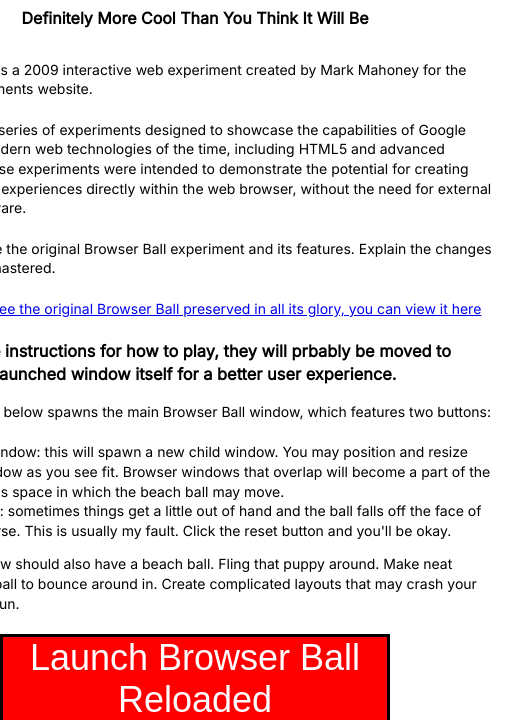
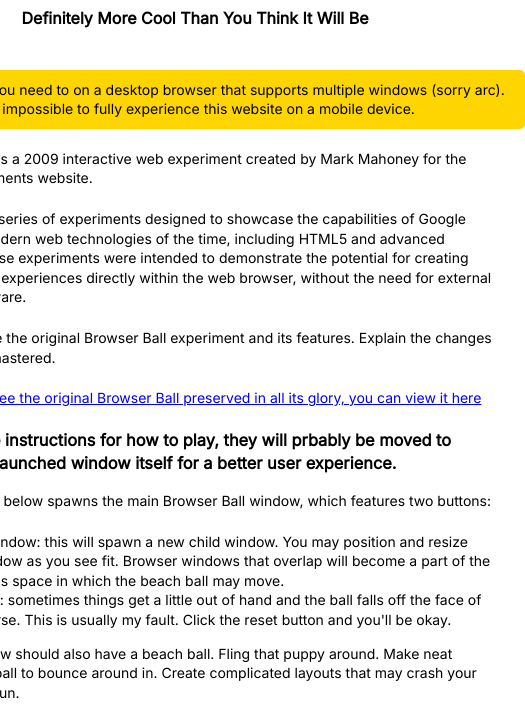
Before and after one commit to RomanBaiocco/browser-ball-reloaded, a website built with Vite: page index.html in a window 390 px wide. Shown: the part 135-855 px from the top of the page, 525 px wide, since content can reach past the window. Built offline with nearby package versions, Linux system fonts and the light colour scheme.

Commit message:
Add mobile device warning

```diff
--- a/index.html
+++ b/index.html
@@ -32,6 +32,11 @@
       <h2 class="tagline">Definitely More Cool Than You Think It Will Be</h2>
     </div>
 
+    <div class="warning-callout">
+      Important note! You need to on a desktop browser that supports multiple windows (sorry arc).<br />It is impossible
+      to fully experience this website on a mobile device.
+    </div>
+
     <div id="content">
       <p>
         Browser Ball was a 2009 interactive web experiment created by Mark Mahoney for the Chrome Experiments website.
@@ -43,12 +48,19 @@
         the need for external plugins or software.
       </p>
       <p>
-        TODO: Describe the original Browser Ball experiment and its features. Explain the changes made in the remastered.
+        TODO: Describe the original Browser Ball experiment and its features. Explain the changes made in the
+        remastered.
       </p>
-			<p><a href="./classic/index.html">If you'd like to see the original Browser Ball preserved in all its glory, you can view it here</a></p>
+      <p>
+        <a href="./classic/index.html"
+          >If you'd like to see the original Browser Ball preserved in all its glory, you can view it here</a
+        >
+      </p>
 
-
-			<h3>Below are the instructions for how to play, they will prbably be moved to inside of the launched window itself for a better user experience.</h3>
+      <h3>
+        Below are the instructions for how to play, they will prbably be moved to inside of the launched window itself
+        for a better user experience.
+      </h3>
       <p>Clicking the link below spawns the main Browser Ball window, which features two buttons:</p>
       <ol>
         <li>
@@ -66,9 +78,9 @@
       </p>
     </div>
 
-		<button id="launch" aria-label="Launch browser ball reloaded in new window" onclick="launch()">
-			Launch Browser Ball Reloaded
-		</button>
+    <button id="launch" aria-label="Launch browser ball reloaded in new window" onclick="launch()">
+      Launch Browser Ball Reloaded
+    </button>
 
     <div id="footer">
       <p>Remastered by <a href="https://github.com/RomanBaiocco">Roman Baiocco</a>.</p>
--- a/reloaded/css/intro.css
+++ b/reloaded/css/intro.css
@@ -14,6 +14,17 @@
   display: flex;
   flex-direction: column;
   align-items: center;
+}
+
+.warning-callout {
+  background: rgb(255, 213, 0);
+  color: #000;
+  padding: 10px;
+  margin: 10px;
+  border-radius: 5px;
+  text-align: center;
+  width: 640px;
+  margin-bottom: 20px;
 }
 
 .header {
```
